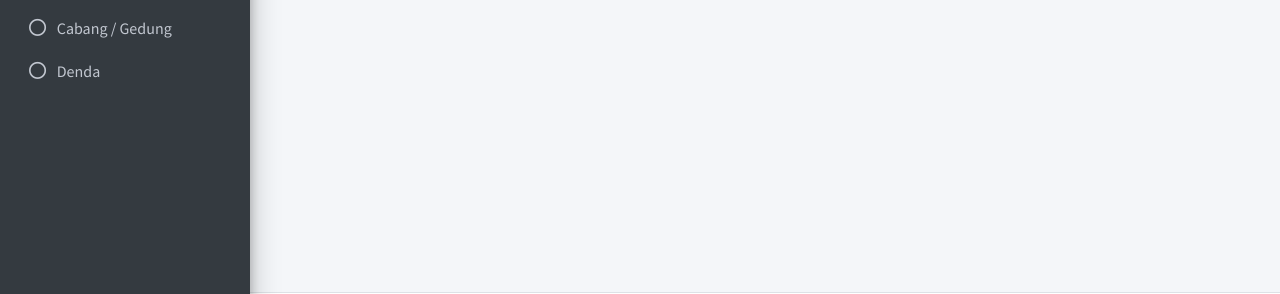
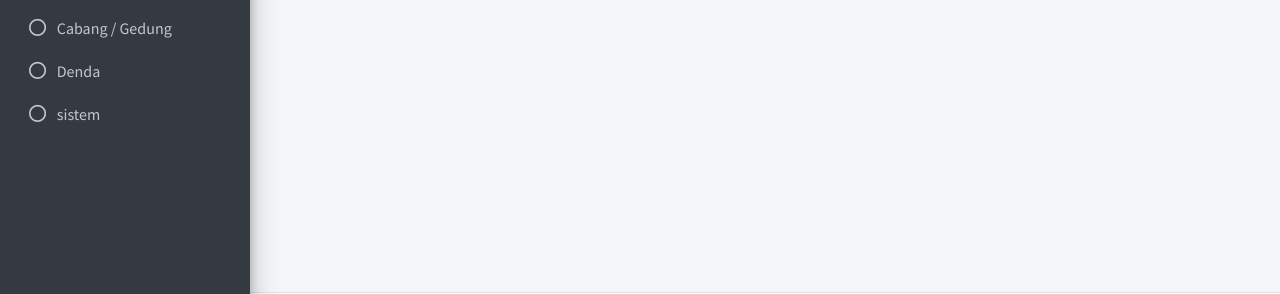
Before and after one commit to lorenzadam/NusabotAbsensi, a PHP site: page /sistem/index in a window 1280 px wide, after a click on "Pengaturan". Shown: the part 451-745 px from the top of the page. Run offline with PHP 8.4, Linux system fonts and the light colour scheme; a user stored in the database is signed in; data comes from the database, SQL or seed files in the repository; some libraries are stand-ins or nearby versions.

Commit message:
tambah fitu sistem di pages

```diff
--- a/sidemenu.php
+++ b/sidemenu.php
@@ -48,6 +48,12 @@
                 <a href="pages/denda" class="nav-link">
                   <i class="far fa-circle nav-icon"></i>
                   <p>Denda</p>
+                  </a>
+              </li>
+              <li class="nav-item">
+                <a href="pages/sistem" class="nav-link">
+                  <i class="far fa-circle nav-icon"></i>
+                  <p>sistem</p>
                 </a>
               </li>
             </ul>
```
Also changed, not shown: pages/sistem/index.php (added, +11 -0 lines).
